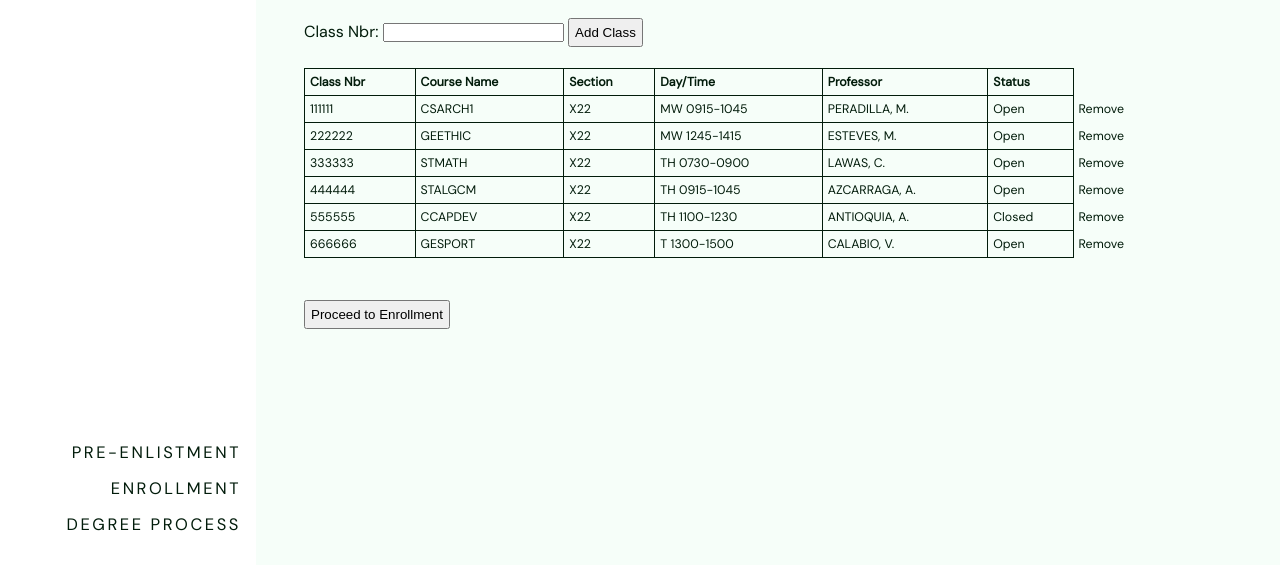
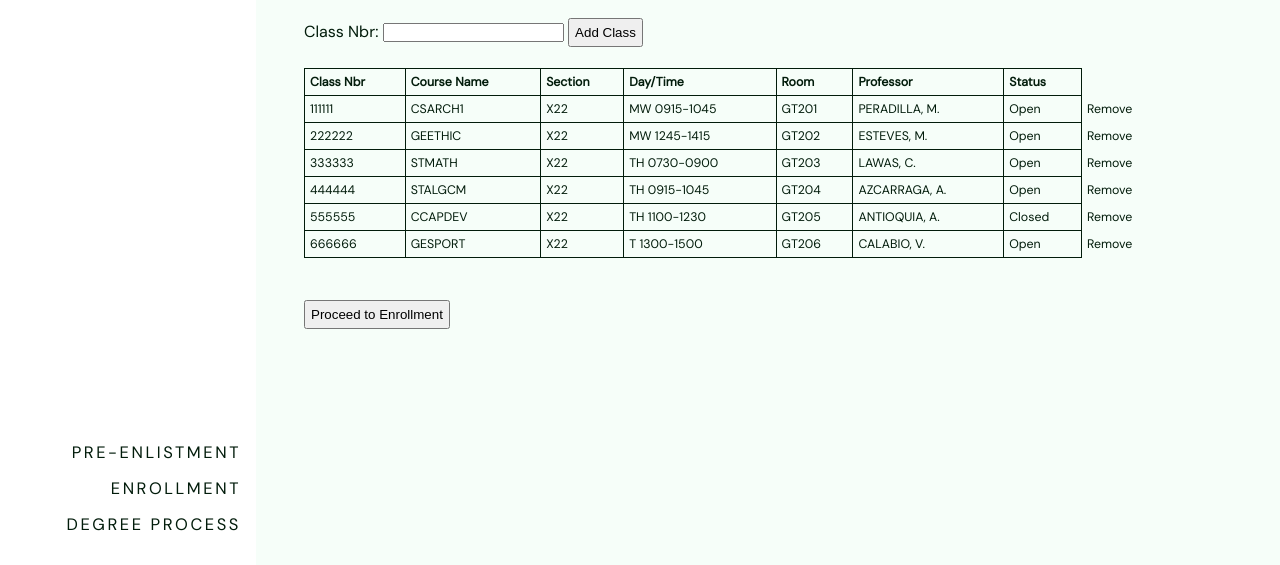
Before and after one commit to gabdelacruz10/animo-sys, a website: page addclass.html in a window 1280 px wide. Shown: the part 235-800 px from the top of the page. Drawn offline with nearby package versions, Linux system fonts and the light colour scheme.

Commit message:
Update addclass.html

```diff
--- a/addclass.html
+++ b/addclass.html
@@ -30,6 +30,7 @@
                         <th>Course Name</th>
                         <th>Section</th>
                         <th>Day/Time</th>
+                        <th>Room</th>
                         <th>Professor</th>
                         <th>Status</th>
                     </tr>
@@ -52,14 +53,14 @@
                 $(this).parents('tr').remove();
             });
         });
-        var sample = { nbr: "123456", name: "GERIZAL", section: "X21", time: "MW 0730-0900", prof: "", stat: "Open" };
+        var sample = { nbr: "123456", name: "GERIZAL", section: "X21", time: "MW 0730-0900", room: "GT200", prof: "", stat: "Open" };
         var course = [
-            { nbr: "111111", name: "CSARCH1", section: "X22", time: "MW 0915-1045", prof: "PERADILLA, M.", stat: "Open" },
-            { nbr: "222222", name: "GEETHIC", section: "X22", time: "MW 1245-1415", prof: "ESTEVES, M.", stat: "Open" },
-            { nbr: "333333", name: "STMATH", section: "X22", time: "TH 0730-0900", prof: "LAWAS, C.", stat: "Open" },
-            { nbr: "444444", name: "STALGCM", section: "X22", time: "TH 0915-1045", prof: "AZCARRAGA, A.", stat: "Open" },
-            { nbr: "555555", name: "CCAPDEV", section: "X22", time: "TH 1100-1230", prof: "ANTIOQUIA, A.", stat: "Closed" },
-            { nbr: "666666", name: "GESPORT", section: "X22", time: "T 1300-1500", prof: "CALABIO, V.", stat: "Open" }
+            { nbr: "111111", name: "CSARCH1", section: "X22", time: "MW 0915-1045", room:"GT201", prof: "PERADILLA, M.", stat: "Open" },
+            { nbr: "222222", name: "GEETHIC", section: "X22", time: "MW 1245-1415", room:"GT202", prof: "ESTEVES, M.", stat: "Open" },
+            { nbr: "333333", name: "STMATH", section: "X22", time: "TH 0730-0900", room:"GT203", prof: "LAWAS, C.", stat: "Open" },
+            { nbr: "444444", name: "STALGCM", section: "X22", time: "TH 0915-1045", room:"GT204", prof: "AZCARRAGA, A.", stat: "Open" },
+            { nbr: "555555", name: "CCAPDEV", section: "X22", time: "TH 1100-1230", room:"GT205", prof: "ANTIOQUIA, A.", stat: "Closed" },
+            { nbr: "666666", name: "GESPORT", section: "X22", time: "T 1300-1500", room:"GT206", prof: "CALABIO, V.", stat: "Open" }
         ];
 
         for (i = 0; i < course.length; i++) {
```
